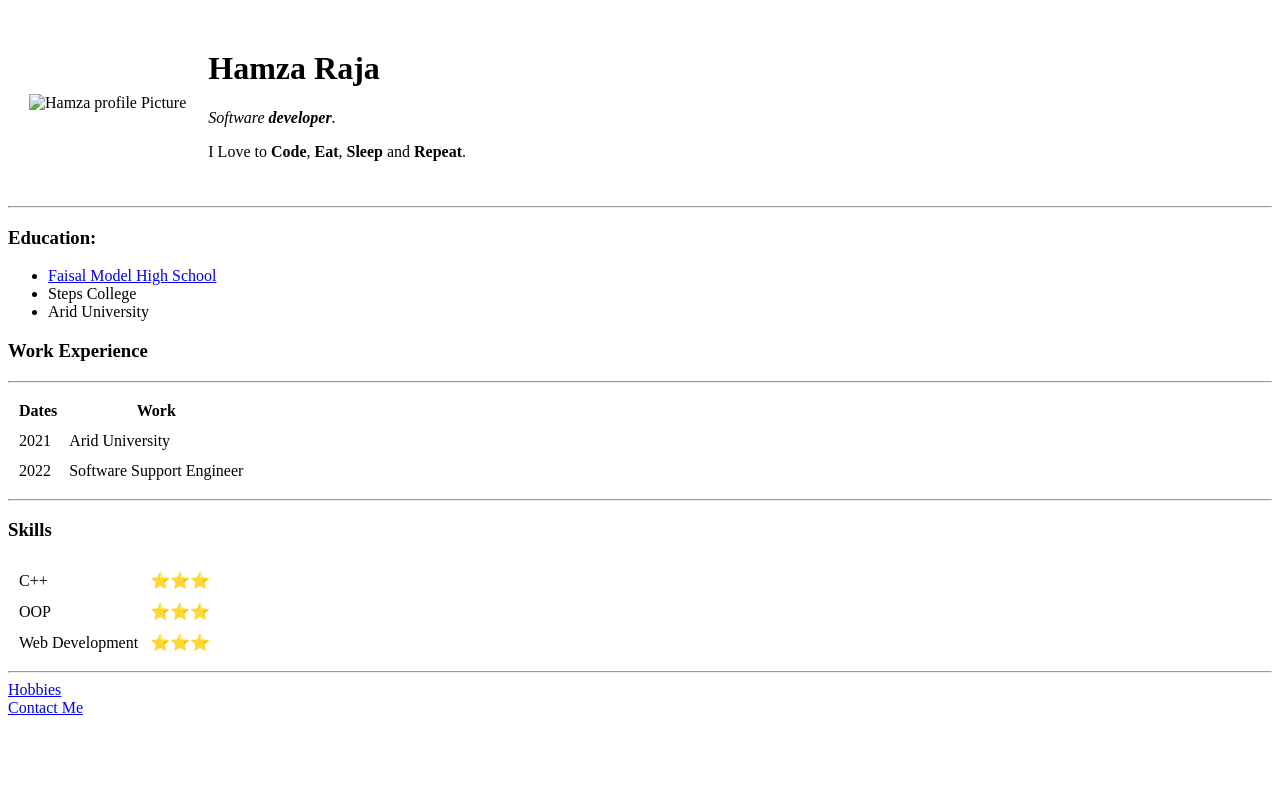
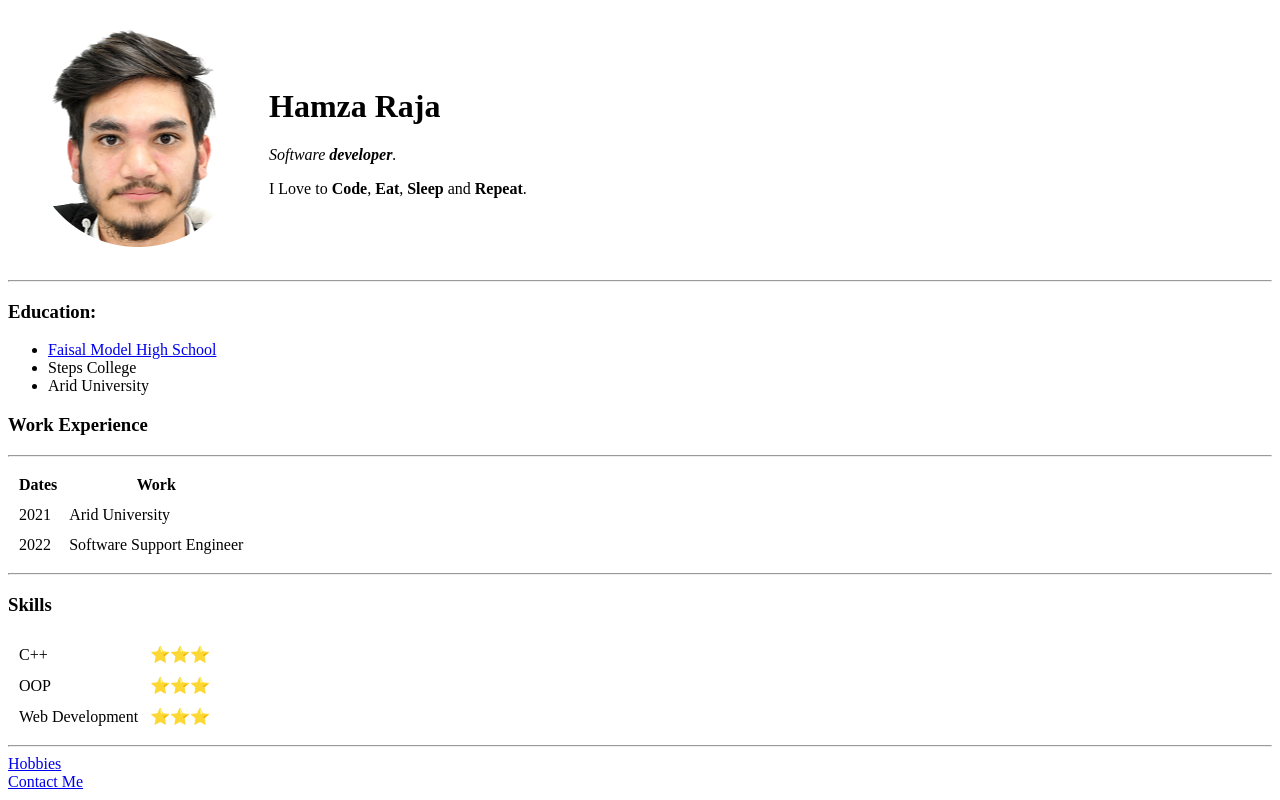
Before and after one commit to Hamza-Raja1/cv, a plain HTML site: page index.html in a window 1280 px wide. Drawn offline with Linux system fonts and the light colour scheme.

Commit message:
Update image path

```diff
--- a/index.html
+++ b/index.html
@@ -11,7 +11,7 @@
   <body>
 <table cellspacing="20">
   <tr>
-    <td><img src="images/Hamza.png" alt="Hamza profile Picture"</td>
+    <td><img src="Hamza.png" alt="Hamza profile Picture"</td>
     <td><h1> Hamza  Raja </h1>
     <p> <em> Software <strong>developer</strong>.</em> </p>
     <p>I Love to <strong>Code</strong>, <strong>Eat</strong>, <strong>Sleep</strong> and <strong>Repeat</strong>.</p></td>
```
